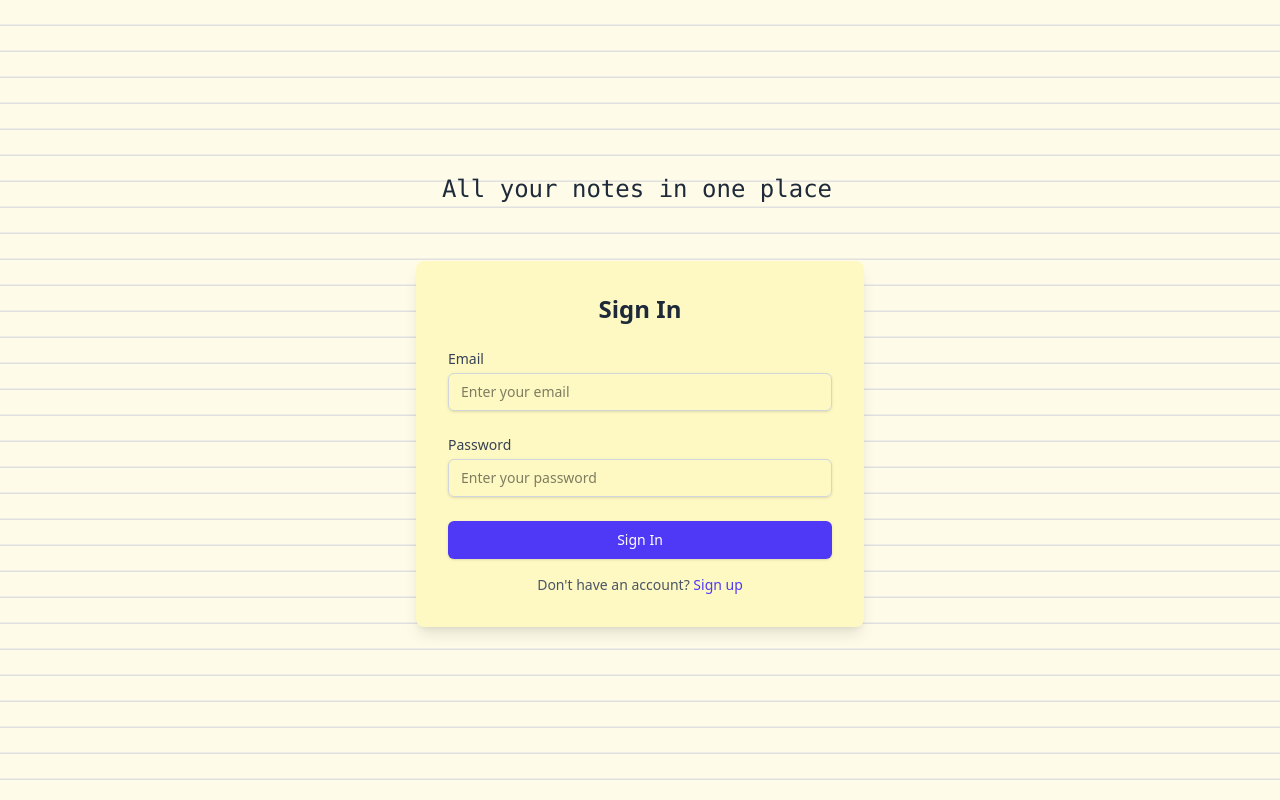
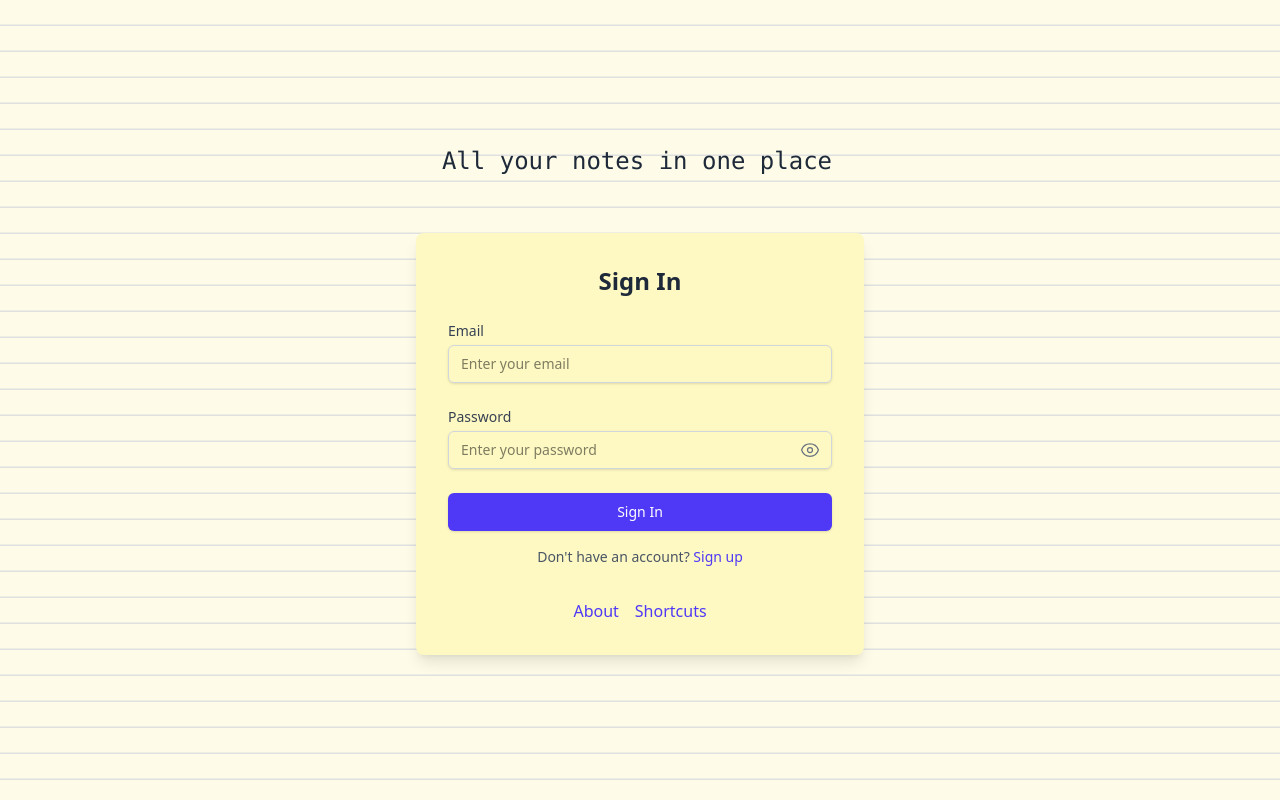
Before and after one commit to Saljooq/steamednotes, a React (Vite) app in the folder frontend/steamed-notes-frontend/: page /signin in a window 1280 px wide. Built offline with nearby package versions, Linux system fonts and the light colour scheme; no server answers.

Commit message:
Created a footer and added to sign in and sign up - also added ability to make password visible

```diff
--- a/frontend/steamed-notes-frontend/src/CreateUser.tsx
+++ b/frontend/steamed-notes-frontend/src/CreateUser.tsx
@@ -1,5 +1,7 @@
 import { useState } from "react";
 import { Link, useNavigate } from "react-router-dom";
+import { EyeIcon, EyeSlashIcon } from "@heroicons/react/24/outline";
+import Footer from "./staticPages/Footer";
 
 interface FormData {
   name: string;
@@ -15,6 +17,7 @@ export default function SignupForm() {
   });
   const [errors, setErrors] = useState<Partial<FormData>>({});
   const [isSubmitting, setIsSubmitting] = useState(false);
+  const [isPasswordVisible, setIsPasswordVisible] = useState(false);
   const navigate = useNavigate();
 
   const validateForm = (): Partial<FormData> => {
@@ -45,21 +48,24 @@ export default function SignupForm() {
         fetch('/api/adduser', {
           method: 'POST',
           headers: { 'Content-Type': 'application/json' },
-          body: JSON.stringify({username: formData.name, email: formData.email, passwordhash: formData.password
-        })}).then(
+          body: JSON.stringify({
+            username: formData.name,
+            email: formData.email,
+            passwordhash: formData.password
+          })
+        }).then(
           res => {
             // Reset form after successful submission
             setFormData({ name: "", email: "", password: "" });
             setIsSubmitting(false);
-            if (res.ok){
+            if (res.ok) {
               console.log("Form submitted:", formData);
-              navigate('/signin')
+              navigate('/signin');
             } else {
               setErrors({ email: "An error occurred during signup" });
             }
           }
         );
-
       } catch (error) {
         setErrors({ email: "An error occurred during signup" });
       }
@@ -70,6 +76,10 @@ export default function SignupForm() {
     const { name, value } = e.target;
     setFormData((prev) => ({ ...prev, [name]: value }));
     setErrors((prev) => ({ ...prev, [name]: "" }));
+  };
+
+  const togglePasswordVisibility = () => {
+    setIsPasswordVisible((prev) => !prev);
   };
 
   return (
@@ -126,8 +136,9 @@ export default function SignupForm() {
             >
               Password
             </label>
+            <div className="relative">
               <input
-              type="password"
+                type={isPasswordVisible ? "text" : "password"}
                 id="password"
                 name="password"
                 value={formData.password}
@@ -135,6 +146,19 @@ export default function SignupForm() {
                 className="mt-1 block w-full px-3 py-2 border border-gray-300 rounded-md shadow-sm focus:outline-none focus:ring-indigo-500 focus:border-indigo-500 sm:text-sm"
                 placeholder="Enter your password"
               />
+              <button
+                type="button"
+                onClick={togglePasswordVisibility}
+                className="absolute inset-y-0 right-0 flex items-center pr-3 text-gray-500 hover:text-gray-700 focus:outline-none focus:ring-2 focus:ring-indigo-500 rounded-md"
+                aria-label={isPasswordVisible ? "Hide password" : "Show password"}
+              >
+                {isPasswordVisible ? (
+                  <EyeSlashIcon className="h-5 w-5" />
+                ) : (
+                  <EyeIcon className="h-5 w-5" />
+                )}
+              </button>
+            </div>
             {errors.password && (
               <p className="mt-1 text-sm text-red-600">{errors.password}</p>
             )}
@@ -153,6 +177,7 @@ export default function SignupForm() {
             Log in
           </Link>
         </p>
+        <Footer />
       </div>
     </div>
   );
--- a/frontend/steamed-notes-frontend/src/SignIn.tsx
+++ b/frontend/steamed-notes-frontend/src/SignIn.tsx
@@ -1,6 +1,7 @@
 import { useEffect, useState } from "react";
 import { Link, useNavigate } from "react-router-dom";
-
+import { EyeIcon, EyeSlashIcon } from "@heroicons/react/24/outline";
+import Footer from "./staticPages/Footer";
 
 interface FormData {
   email: string;
@@ -39,6 +40,7 @@ const Typewriter: React.FC<{ text: string; speed: number }> = ({ text, speed })
     </>
   );
 };
+
 export function SignIn() {
   const [formData, setFormData] = useState<FormData>({
     email: "",
@@ -46,6 +48,7 @@ export function SignIn() {
   });
   const [errors, setErrors] = useState<Partial<FormData>>({});
   const [isSubmitting, setIsSubmitting] = useState(false);
+  const [isPasswordVisible, setIsPasswordVisible] = useState(false);
   let navigate = useNavigate();
 
   const validateForm = (): Partial<FormData> => {
@@ -78,9 +81,9 @@ export function SignIn() {
           credentials: "include",
         });
         if (res.ok) {
-          const resJson: {username: string} = await res.json();
+          const resJson: { username: string } = await res.json();
           localStorage.setItem("username", resJson.username);
-          navigate("/rooms")
+          navigate("/rooms");
         } else {
           alert("Sign-in failed: " + (await res.text()));
         }
@@ -99,6 +102,10 @@ export function SignIn() {
     const { name, value } = e.target;
     setFormData((prev) => ({ ...prev, [name]: value }));
     setErrors((prev) => ({ ...prev, [name]: "" }));
+  };
+
+  const togglePasswordVisibility = () => {
+    setIsPasswordVisible((prev) => !prev);
   };
 
   return (
@@ -137,8 +144,9 @@ export function SignIn() {
             >
               Password
             </label>
+            <div className="relative">
               <input
-              type="password"
+                type={isPasswordVisible ? "text" : "password"}
                 id="password"
                 name="password"
                 value={formData.password}
@@ -146,6 +154,19 @@ export function SignIn() {
                 className="mt-1 block w-full px-3 py-2 border border-gray-300 rounded-md shadow-sm focus:outline-none focus:ring-indigo-500 focus:border-indigo-500 sm:text-sm"
                 placeholder="Enter your password"
               />
+              <button
+                type="button"
+                onClick={togglePasswordVisibility}
+                className="absolute inset-y-0 right-0 flex items-center pr-3 text-gray-500 hover:text-gray-700 focus:outline-none focus:ring-2 focus:ring-indigo-500 rounded-md"
+                aria-label={isPasswordVisible ? "Hide password" : "Show password"}
+              >
+                {isPasswordVisible ? (
+                  <EyeSlashIcon className="h-5 w-5" />
+                ) : (
+                  <EyeIcon className="h-5 w-5" />
+                )}
+              </button>
+            </div>
             {errors.password && (
               <p className="mt-1 text-sm text-red-600">{errors.password}</p>
             )}
@@ -160,13 +181,15 @@ export function SignIn() {
         </form>
         <p className="mt-4 text-center text-sm text-gray-600">
           Don't have an account?{" "}
-          <Link to="/signup"
+          <Link
+            to="/signup"
             className="font-medium text-indigo-600 hover:text-indigo-500"
           >
             Sign up
           </Link>
         </p>
+        <Footer />
       </div>
     </div>
   );
-};
+}
--- /dev/null
+++ b/frontend/steamed-notes-frontend/src/staticPages/Footer.tsx
@@ -0,0 +1,12 @@
+import { Link } from 'react-router-dom';
+
+const Footer: React.FC = () => {
+  return (
+    <footer className="mt-8 text-center space-x-4">
+      <Link to="/about" className="text-indigo-600 hover:text-indigo-500">About</Link>
+      <Link to="/shortcuts" className="text-indigo-600 hover:text-indigo-500">Shortcuts</Link>
+    </footer>
+  );
+};
+
+export default Footer;
```
Lines whose indentation alone changed are shown as unchanged.
